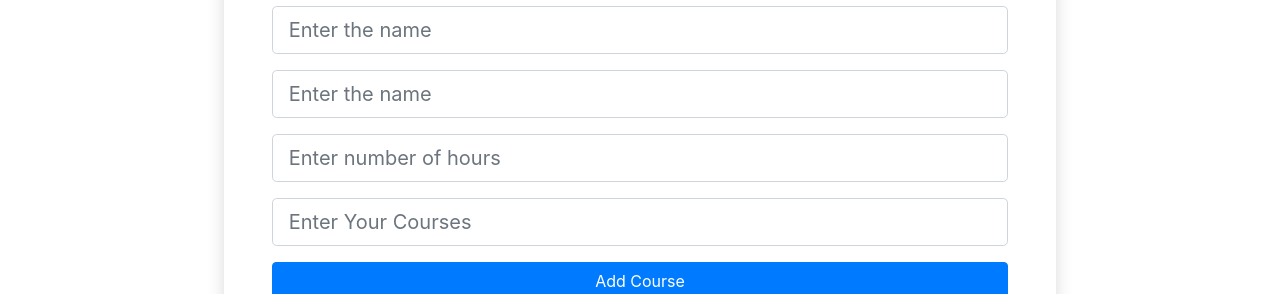
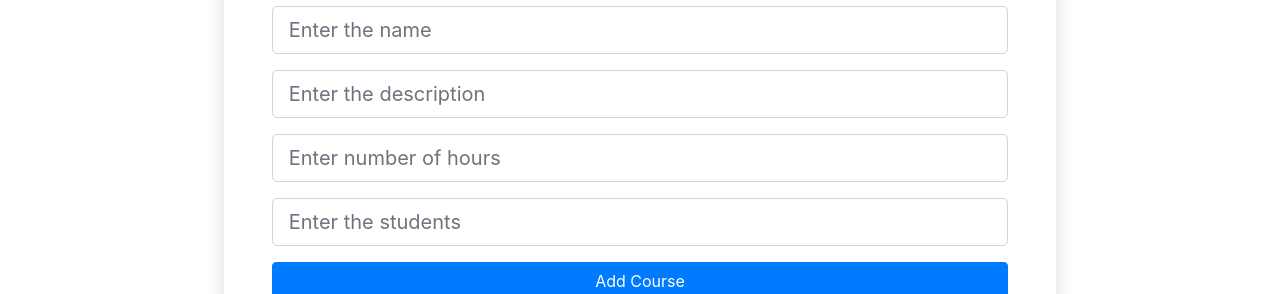
Before and after one commit to RafaelaPrendi/TaleasTask-Frontend, a React (Create React App) app: page /courses/add in a window 1280 px wide. Shown: the part 198-492 px from the top of the page. Built offline with nearby package versions, Linux system fonts and the light colour scheme.

Commit message:
fixed update and delete

```diff
--- a/src/App.js
+++ b/src/App.js
@@ -46,10 +46,10 @@ function App(props) {
           <Route exact path="/courses/:id" component={Course} />
           <Route exact path="/courses" component={CourseList} />
 
-          <Route exact path="/teachers/add" component={AddTeacher} />
           <Route exact path="/teachers/edit/:id" component={EditTeacher} />
           <Route exact path="/teachers/:id" component={Teacher} />
           <Route exact path="/teachers" component={TeacherList} />
+          <Route exact path="/teachers/add" component={AddTeacher} />
 
           <Route component={NotFound} />
         </Switch>
--- a/src/components/courses/AddCourse.js
+++ b/src/components/courses/AddCourse.js
@@ -40,7 +40,7 @@ const AddCourse = () => {
             <input
               type="text"
               className="form-control form-control-lg"
-              placeholder="Enter the name"
+              placeholder="Enter the description"
               name="description"
               value={description}
               onChange={e => onInputChange(e)}
@@ -60,7 +60,7 @@ const AddCourse = () => {
             <input
               type="text"
               className="form-control form-control-lg"
-              placeholder="Enter Your Courses"
+              placeholder="Enter the students"
               name="students"
               value={students}
               onChange={e => onInputChange(e)}
--- a/src/components/courses/CourseList.js
+++ b/src/components/courses/CourseList.js
@@ -1,9 +1,10 @@
 import React, { useState, useEffect } from "react";
 import axios from "axios";
-import { Link } from "react-router-dom";
+import { Link, useHistory } from "react-router-dom";
 
 const CourseList = () =>{
     const [courses, setCourse] = useState([]);
+    let history = useHistory();
 
     useEffect(()=>{
         loadCourses();
@@ -23,6 +24,7 @@ const CourseList = () =>{
     const deleteCourse = async id =>{
         await axios.delete(`https://localhost:5000/courses/${id}`);
         loadCourses();
+        history.push("/courses");
     };
 
     return(
--- a/src/components/courses/EditCourse.js
+++ b/src/components/courses/EditCourse.js
@@ -25,7 +25,7 @@ const EditCourse = () =>{
 
     const onSubmit = async e => {
         e.preventDefault();
-        await axios.post(`http://localhost:5000/courses/${id}`, course);
+        await axios.put(`http://localhost:5000/courses/${id}`, course);
         history.push("/");
     };
 
--- a/src/components/layout/Navbar.js
+++ b/src/components/layout/Navbar.js
@@ -65,7 +65,6 @@ const Navbar = () => {
                 <DropdownItem>
                 <Link className="btn btn-outline-primary" to="/courses/add">Add Courses</Link>
                 </DropdownItem>
-                <DropdownItem divider />
                 <DropdownItem>
                 <Link className="btn btn-outline-primary" to="/teachers/add">Add Teachers</Link>
                 </DropdownItem>
--- a/src/components/students/EditStudent.js
+++ b/src/components/students/EditStudent.js
@@ -11,14 +11,15 @@ const EditStudent = () => {
     courses: ""
   });
 
+  useEffect(() => {
+    loadStudent();
+  }, []);
+
   const { name, age, courses } = student;
   const onInputChange = e => {
     setStudent({ ...student, [e.target.name]: e.target.value });
   };
 
-  useEffect(() => {
-    loadStudent();
-  }, []);
 
   const onSubmit = async e => {
     e.preventDefault();
--- a/src/components/students/Student.js
+++ b/src/components/students/Student.js
@@ -13,7 +13,7 @@ const Student = () => {
     loadStudent();
   }, []);
   const loadStudent = async () => {
-    const res = await axios.get(`http://localhost:3000/students/${id}`);
+    const res = await axios.get(`http://localhost:5000/students/${id}`);
     setStudent(res.data);
   };
   return (
--- a/src/components/teachers/EditTeacher.js
+++ b/src/components/teachers/EditTeacher.js
@@ -3,7 +3,7 @@ import axios from "axios";
 import { useHistory, useParams } from "react-router-dom";
 
 const EditTeacher = () =>{
-    let history = useHistory();
+  let history = useHistory();
   const { id } = useParams();
   const [teacher, setTeacher] = useState({
         name: "",
@@ -20,13 +20,13 @@ const EditTeacher = () =>{
     }, []);
 
     const loadTeacher = async () => {
-        const result = await axios.get(`http://localhost:5000/teacherss/${id}`);
+        const result = await axios.get(`http://localhost:5000/teachers/${id}`);
         setTeacher(result.data);
   };
 
      const onSubmit = async e =>{
         e.preventDefault();
-        await axios.post(`http://localhost:5000/teacherss/${id}`, teacher);
+        await axios.put(`http://localhost:5000/teachers/${id}`, teacher);
          history.push("/");
     };
     return(
--- a/src/components/teachers/Teacher.js
+++ b/src/components/teachers/Teacher.js
@@ -16,7 +16,7 @@ const Teacher = () =>{
     }, []);
 
     const loadTeacher = async () => {
-        const result = await axios.get(`http://localhost:5000/teacherss/${id}`);
+        const result = await axios.get(`http://localhost:5000/teachers/${id}`);
         setTeacher(result.data);
   };
   return(
--- a/src/components/teachers/TeacherList.js
+++ b/src/components/teachers/TeacherList.js
@@ -1,9 +1,11 @@
 import React, { useState, useEffect } from "react";
 import axios from "axios";
 import { Link } from "react-router-dom";
+import { useHistory} from "react-router-dom";
 
 const TeacherList = () =>{
     const [teachers, setTeacher] = useState([]);
+    let history = useHistory();
 
     useEffect(()=>{
         loadTeachers();
@@ -14,6 +16,8 @@ const TeacherList = () =>{
     };
     const deleteTeacher = async id => {
         await axios.delete(`http://localhost:5000/teachers/${id}`);
+        history.push("/teachers");
+
     };
     return(
            <div className="container">
```
